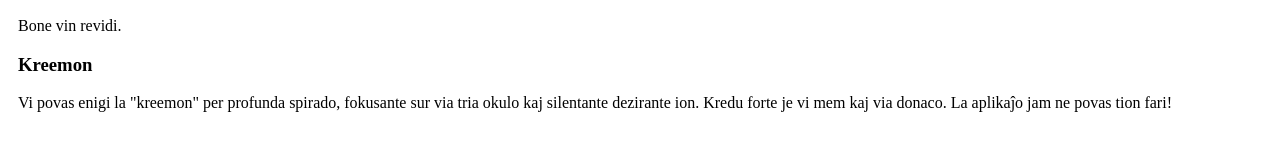
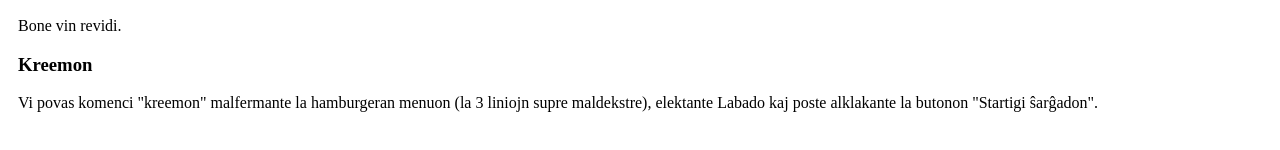
Before and after one commit to CrowdWare/shift-website, a plain HTML site: page docs/greeting-eo.html in a window 1280 px wide. Shown: the part 368-518 px from the top of the page. Drawn offline with Linux system fonts and the light colour scheme.

Commit message:
Update greeting-eo.html

```diff
--- a/docs/greeting-eo.html
+++ b/docs/greeting-eo.html
@@ -10,6 +10,8 @@
 <p>Bone vin revidi.</p>
 
 <h3>Kreemon</h3>
-<p>Vi povas enigi la "kreemon" per profunda spirado, fokusante sur via tria okulo kaj silentante dezirante ion. Kredu forte je vi mem kaj via donaco. La aplikaĵo jam ne povas tion fari!</p>
+<p>
+    Vi povas komenci "kreemon" malfermante la hamburgeran menuon (la 3 liniojn supre maldekstre), elektante Labado kaj poste alklakante la butonon "Startigi ŝarĝadon".
+</p>
 </body>
 </html>
```
